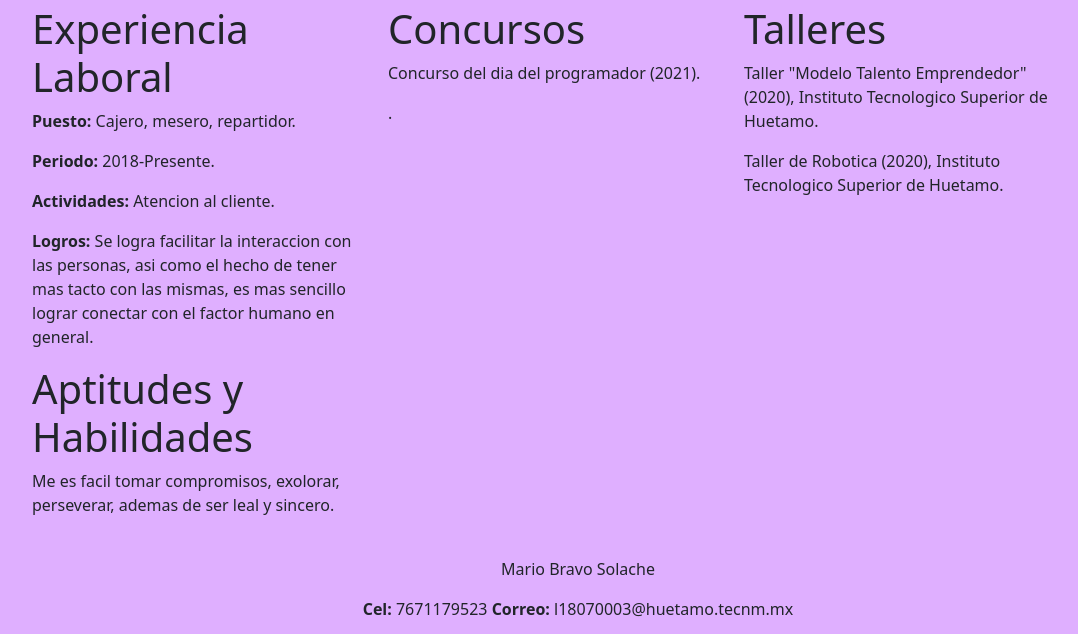
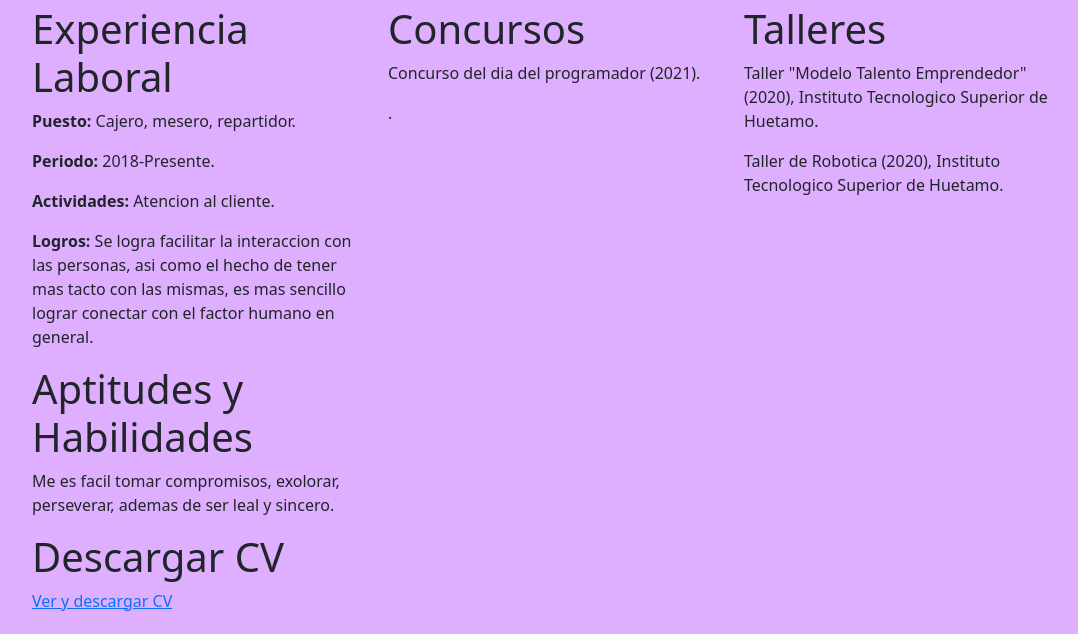
Before and after one commit to MarioBSII/MiWeb, a plain HTML site: page index.html in a window 1280 px wide. Shown: the part 2026-2660 px from the top of the page, without its empty margins (50-1128 px from the left). Drawn offline with nearby package versions, Linux system fonts and the light colour scheme.

Commit message:
Cargar Archivos
Nueva

```diff
--- a/index.html
+++ b/index.html
@@ -30,6 +30,7 @@
         <li><a href="#cons">Concursos</a></li>
         <li><a href="#tall">Talleres</a></li>
         <li><a href="#apt">Aptitudes y Habilidades</a></li>
+        <li><a href="#descur">Descargar CV</a></li>
         </ul>
     </nav>
 
@@ -264,6 +265,13 @@
 
             </div>
 
+            <div class="row">
+                <div class="col-md-12">
+                   <a name ="descur"> <h1>Descargar CV</h1>  </a>
+                   <a href="Multimedia/CVMario.pdf" download="CVMario.pdf">Ver y descargar CV</a>
+                </div>
+                </div>
+
 
 </div>
 
```
Also changed, not shown: 1 other file. Lines whose indentation alone changed are shown as unchanged.
